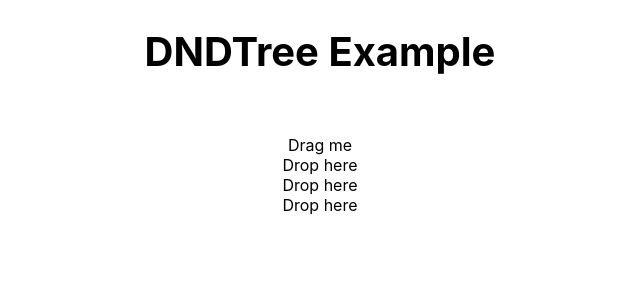
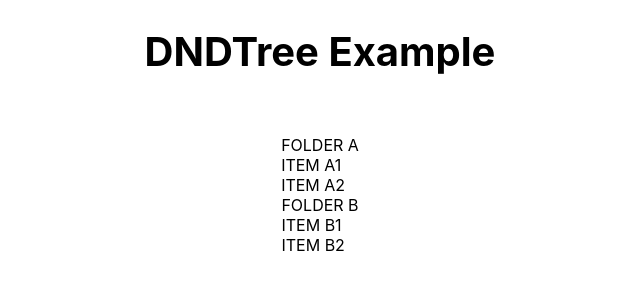
Before and after one commit to fsoft72/fsoft-next-components, a Next.js app: page /dndtree in a window 1280 px wide. Shown: the top 300 px of the page, without its empty margins (320-960 px from the left). Built offline with nearby package versions, Linux system fonts and the light colour scheme.

Commit message:
working tree with DND

```diff
--- a/fsoft-components/DNDTree.tsx
+++ b/fsoft-components/DNDTree.tsx
@@ -1,4 +1,4 @@
-import React, { useState } from 'react';
+import React, { useEffect, useState } from 'react';
 import { DndContext, useDraggable, useDroppable } from '@dnd-kit/core';
 
 const mkid = () => Math.random().toString( 36 ).slice( 2, 9 );
@@ -29,29 +29,160 @@ function Draggable ( props: any ) {
 	);
 }
 
-const DNDTree = () => {
+export type DNDTreeItem = {
+	id: string;
+	label: string;
+
+	isFolder?: boolean;
+
+	children?: DNDTreeItem[];
+
+	level?: number;
+	parent?: string | null;
+	isDroppable?: boolean;
+	isDraggable?: boolean;
+};
+
+const deepCopy = ( obj: any ) => {
+	return JSON.parse( JSON.stringify( obj ) );
+};
+
+
+interface DNDTreeProps {
+	tree: DNDTreeItem[];
+	maxDepth?: number;
+}
+
+const DNDTree = ( { tree, maxDepth = 0 }: DNDTreeProps ) => {
 	const [ parent, setParent ] = useState( null );
-	const folders = [ 'A', 'B', 'C' ];
-	const draggableMarkup = (
-		<Draggable id="draggable">Drag me</Draggable>
-	);
+	const [ elements, setElements ] = useState<DNDTreeItem[]>();
+	const [ elementsRef, setElementsRef ] = useState<Record<string, DNDTreeItem>>();
+
+	useEffect( () => {
+		console.log( "==== Organizing tree", tree );
+
+		const _organize = ( subtree: DNDTreeItem[], parent: DNDTreeItem | null, level: number = 0 ) => {
+			const _elements: DNDTreeItem[] = [];
+
+			subtree.forEach( ( _item: DNDTreeItem ) => {
+				const item: DNDTreeItem = { ..._item };
+
+				item.level = level;
+				item.parent = parent ? parent.id : null;
+
+				if ( item.children ) {
+					item.children = _organize( item.children, item, level + 1 );
+				}
+
+				if ( item.isFolder && item.level < maxDepth ) item.isDroppable = true;
+
+				_elements.push( item );
+
+			} );
+			return _elements;
+		};
+
+		const elems = _organize( tree, null );
+
+		console.log( "==== ELEMENTS", elems );
+
+		setElements( elems );
+	}, [ tree, maxDepth ] );
+
+	const _mk_refs = ( elems: DNDTreeItem[] ) => {
+		// Updating elements refs
+		const _elementsRef: Record<string, DNDTreeItem> = {};
+
+		const _recurse = ( subtree: DNDTreeItem[] ) => {
+			subtree.forEach( ( item: DNDTreeItem ) => {
+				_elementsRef[ item.id ] = item;
+				if ( item.children ) _recurse( item.children );
+			} );
+		};
+
+		_recurse( elems );
+
+		return _elementsRef;
+	};
+
+	useEffect( () => {
+		if ( !elements ) {
+			setElementsRef( {} );
+			return;
+		}
+
+		setElementsRef( _mk_refs( elements ) );
+	}, [ elements ] );
 
 	const handleDragEnd = ( event: any ) => {
-		const { over } = event;
+		const { active, over } = event;
 
-		console.log( "==== OVER: ", over );
+		console.log( "==== OVER: ", { active, over } );
+
+		_move_element( active, over );
 
 		// If the item is dropped over a container, set it as the parent
 		// otherwise reset the parent to `null`
-		setParent( over ? over.id : null );
+	};
+
+	// This function moves an element to a new parent
+	const _move_element = ( _active: any, _over: any ) => {
+		let active = elementsRef![ _active.id ];
+		let over = elementsRef![ _over.id ];
+
+		if ( active.parent === over.id ) {
+			console.log( "=== SAME PARENT" );
+			return;
+		}
+
+		// Do a deep copy of all elements
+		const _elements = deepCopy( elements );
+		// Maps the elements refs by id
+		const _refs = _mk_refs( _elements );
+
+		// update active and over with the new refs in memory
+		active = _refs[ _active.id ];
+		over = _refs[ _over.id ];
+
+		// take the original folder
+		const activeFolder = active.parent ? _refs[ active.parent ] : null;
+
+		// remove the element by activeFolder children
+		if ( activeFolder && activeFolder.children ) {
+			const index = activeFolder.children.indexOf( active );
+			activeFolder.children.splice( index, 1 );
+		}
+
+		// 'over' is the new parent
+		if ( !over.children ) over.children = [];
+		over.children.push( active );
+
+		// update parent to active element
+		active.parent = over.id;
+
+		// update the official elements
+		setElements( _elements );
+	};
+
+	const _dump_elem = ( item: DNDTreeItem ) => {
+		if ( item.isFolder ) {
+			return <Droppable key={item.id} id={item.id}>
+				FOLDER {item.label}
+				{item.children && item.children.map( _dump_elem )}
+			</Droppable>;
+		}
+
+		return <Draggable key={item.id} id={item.id}>
+			ITEM {item.label}
+		</Draggable>;
 	};
 
 	return (
 		<>
 			<p>{parent}</p>
 			<DndContext onDragEnd={handleDragEnd}>
-				{parent === null ? draggableMarkup : 'Drop here'}
-
+				{elements && elements.map( ( item: DNDTreeItem ) => _dump_elem( item ) )}
+				{/*
 				{folders.map( ( id ) => (
 					// We updated the Droppable component so it would accept an `id`
 					// prop and pass it to `useDroppable`
@@ -59,6 +190,7 @@ const DNDTree = () => {
 						{parent === id ? draggableMarkup : 'Drop here'}
 					</Droppable>
 				) )}
+				*/}
 			</DndContext>
 		</>
 	);
--- a/pages/dndtree.tsx
+++ b/pages/dndtree.tsx
@@ -1,10 +1,49 @@
-import DNDTree from '../fsoft-components/DNDTree';
+import DNDTree, { DNDTreeItem } from '../fsoft-components/DNDTree';
+
+const tree: DNDTreeItem[] = [
+	{
+		id: 'A',
+		label: 'A',
+		isFolder: true,
+		children: [
+			{
+				id: 'A1',
+				label: 'A1',
+				isFolder: false,
+			},
+			{
+				id: 'A2',
+				label: 'A2',
+				isFolder: false,
+			},
+		],
+	},
+	{
+		id: 'B',
+		label: 'B',
+		isFolder: true,
+		children: [
+			{
+				id: 'B1',
+				label: 'B1',
+				isFolder: false,
+			},
+			{
+				id: 'B2',
+				label: 'B2',
+				isFolder: false,
+			}
+		],
+	},
+];
 
 const DNDTreeExamplePage = () => {
 	return (
 		<div style={{ display: 'flex', flexDirection: 'column', alignItems: 'center', height: '100vh', position: 'relative' }}>
 			<h1 style={{ fontSize: '250%' }}>DNDTree Example</h1>
-			<DNDTree />
+			<DNDTree
+				tree={tree}
+			/>
 		</div>
 	);
 };
```
